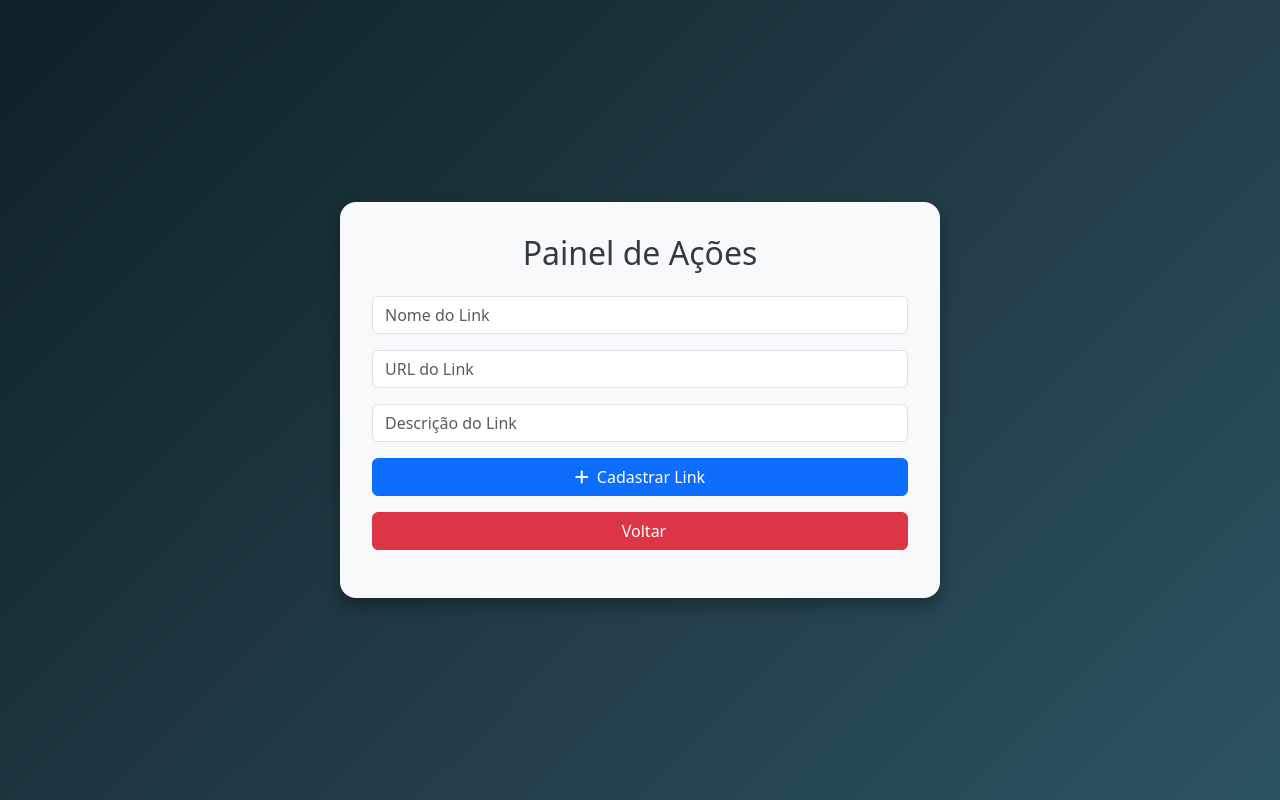
After one commit to RafaelGoncalves-bit/PRATICA_TDD_DJANGO, a Django app: page /criar/ in a window 1280 px wide. The commit adds this page. Run offline with Django 5.2, Linux system fonts and the light colour scheme; a user stored in the database is signed in.

Commit message:
Cadastrar e lisar funcionando

```diff
--- a/core/models.py
+++ b/core/models.py
@@ -6,4 +6,4 @@ class LinkModel(models.Model):
     observacao = models.TextField(blank=True)
 
     def __str__(self):
-        return f"{self.titulo} - {self.link}"
+        return f"Nome: {self.titulo} Link: {self.link}"
--- a/core/static/index.css
+++ b/core/static/index.css
@@ -0,0 +1,102 @@
+body {
+      background: linear-gradient(135deg, #0f2027, #203a43, #2c5364);
+      color: white;
+      margin: 0;
+      padding: 0;
+    }
+
+    .container-main {
+      min-height: 90vh;
+      display: flex;
+      align-items: center;
+      justify-content: center;
+    }
+
+    .card {
+      border: none;
+      border-radius: 1rem;
+      box-shadow: 0 0.5rem 1rem rgba(0, 0, 0, 0.3);
+      background-color: #f8f9fa;
+      color: #343a40;
+      padding: 2rem;
+      width: 100%;
+      max-width: 600px;
+      text-align: center;
+    }
+
+    .btn-action {
+      width: 100%;
+      margin-bottom: 1rem;
+    }
+
+    /* --------------- LOGIN PAGE --------------------------- */
+
+    body {
+      background: linear-gradient(135deg, #0f2027, #203a43, #2c5364);
+      color: white;
+      height: 100vh;
+      display: flex;
+      align-items: center;
+      justify-content: center;
+    }
+
+    .card {
+      border: none;
+      border-radius: 1rem;
+      box-shadow: 0 0.5rem 1rem rgba(0, 0, 0, 0.3);
+      width: 100%;
+      max-width: 700px; /* Aumentado aqui */
+    }
+
+    .login-icon {
+      font-size: 3rem;
+      color: #0d6efd;
+    }
+
+    .form-control:focus {
+      box-shadow: 0 0 0 0.2rem rgba(13, 110, 253, 0.25);
+    }
+
+    .form-label {
+      margin-top: 1rem;
+    }
+
+
+
+    .warning-icon {
+      font-size: 3rem;
+      color: #dc3545;
+    }
+
+    .btn-back {
+      margin-top: 1rem;
+    }
+
+
+    /* --------------- LOGOUT PAGE --------------------------- */
+
+    body {
+      background: linear-gradient(135deg, #0f2027, #203a43, #2c5364);
+      color: white;
+      height: 100vh;
+      display: flex;
+      align-items: center;
+      justify-content: center;
+    }
+
+    .card {
+      border: none;
+      border-radius: 1rem;
+      box-shadow: 0 0.5rem 1rem rgba(0, 0, 0, 0.3);
+      width: 100%;
+      max-width: 600px;
+    }
+
+    .logout-icon {
+      font-size: 3rem;
+      color: #198754;
+    }
+
+    .btn-login {
+      margin-top: 1rem;
+    }
--- /dev/null
+++ b/core/templates/cadastrar.html
@@ -0,0 +1,50 @@
+{% load static %}
+<!DOCTYPE html>
+<html lang="pt-BR">
+
+<head>
+  <meta charset="UTF-8">
+  <title>Página Inicial - Práticas TDD 4</title>
+  <meta name="viewport" content="width=device-width, initial-scale=1">
+
+  <!-- Bootstrap CSS -->
+  <link href="https://cdn.jsdelivr.net/npm/bootstrap@5.3.3/dist/css/bootstrap.min.css" rel="stylesheet">
+  <!-- Font Awesome -->
+  <link href="https://cdnjs.cloudflare.com/ajax/libs/font-awesome/6.5.0/css/all.min.css" rel="stylesheet">
+  <!-- Custom CSS -->
+  <link href="{% static 'index.css' %}" rel="stylesheet">
+
+</head>
+
+<body>
+  <div class="container container-main">
+    <div class="card">
+      <h2 class="mb-4">Painel de Ações</h2>
+
+
+
+      <form method="POST" action="{% url 'criar' %}">
+        {% csrf_token %}
+        <input type="text" name="nome" class="form-control mb-3" placeholder="Nome do Link" required>
+        <input type="url" name="url" class="form-control mb-3" placeholder="URL do Link" required>
+        <input type="text" name="descricao" class="form-control mb-3" placeholder="Descrição do Link" required>
+        <button type="submit" class="btn btn-primary w-100">
+          <i class="fas fa-plus me-2"></i>Cadastrar Link
+        </button>
+
+
+
+        <button onclick="window.location.href='/'" class="btn btn-danger btn-action mt-3">
+          <i class="fas me-2"></i>Voltar
+        </button>
+
+      </form>
+    </div>
+  </div>
+
+  <!-- Bootstrap JS -->
+  <script src="https://cdn.jsdelivr.net/npm/bootstrap@5.3.3/dist/js/bootstrap.bundle.min.js"></script>
+  <script src="{% static 'main.js' %}"></script>
+</body>
+
+</html>
--- a/core/urls.py
+++ b/core/urls.py
@@ -1,5 +1,5 @@
 from django.urls import path
-from core.views import login, logout, home, listar
+from core.views import login, logout, home, listar, criar
 
 
 urlpatterns = [
@@ -7,5 +7,6 @@ urlpatterns = [
     path('logout/', logout, name='logout'),
     path('index/', home, name='index'),
     path('', home,name='home'),
-    path('listar/', listar,name='listar')
+    path('listar/', listar,name='listar'),
+    path('criar/', criar,name='criar')
 ]
--- a/core/views.py
+++ b/core/views.py
@@ -29,7 +29,27 @@ def home(request):
     context = {}
     return render(request, 'index.html', context)
 
+@login_required
 def listar(request):
     data = LinkModel.objects.all()
-    context = {'dados': data, 'listar': True}
+
+    context = {
+        'dados': data,
+        'listar': True
+    }
+
     return render(request, 'index.html', context)
+
+@login_required
+def criar(request):
+
+    if request.method == "POST":
+
+        data = LinkModel.objects.create(
+            titulo=request.POST.get("nome"),
+            link=request.POST.get("url"),
+            observacao=request.POST.get("descricao")
+        )
+
+
+    return render(request, "cadastrar.html")
--- /dev/null
+++ b/requirements.txt
@@ -0,0 +1,4 @@
+asgiref==3.11.1
+coverage==7.8.0
+Django==6.0.5
+sqlparse==0.5.5
```
Also changed, not shown: core/templates/index.html (+27 -37 lines), core/templates/login.html (+3 -42 lines), core/templates/logout.html (+3 -27 lines), core/static/main.js (added), links.sqlite3.
